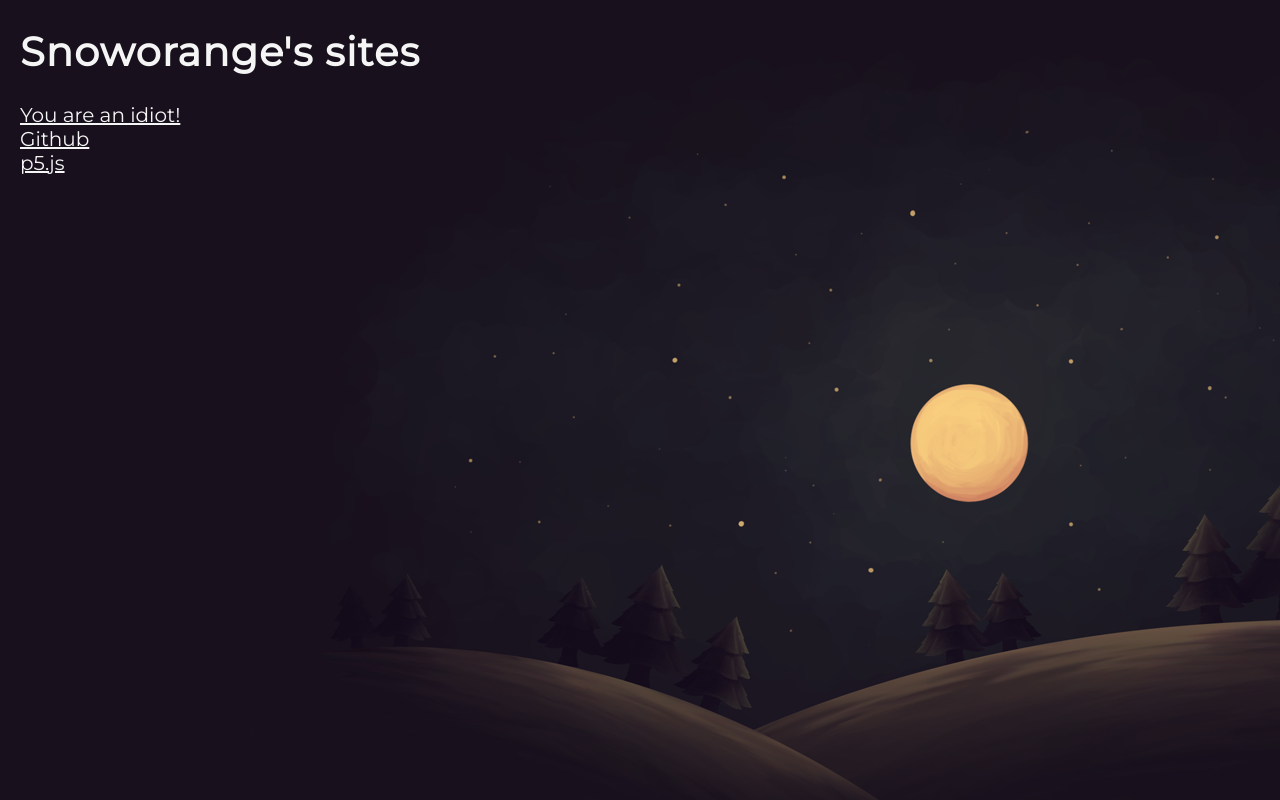
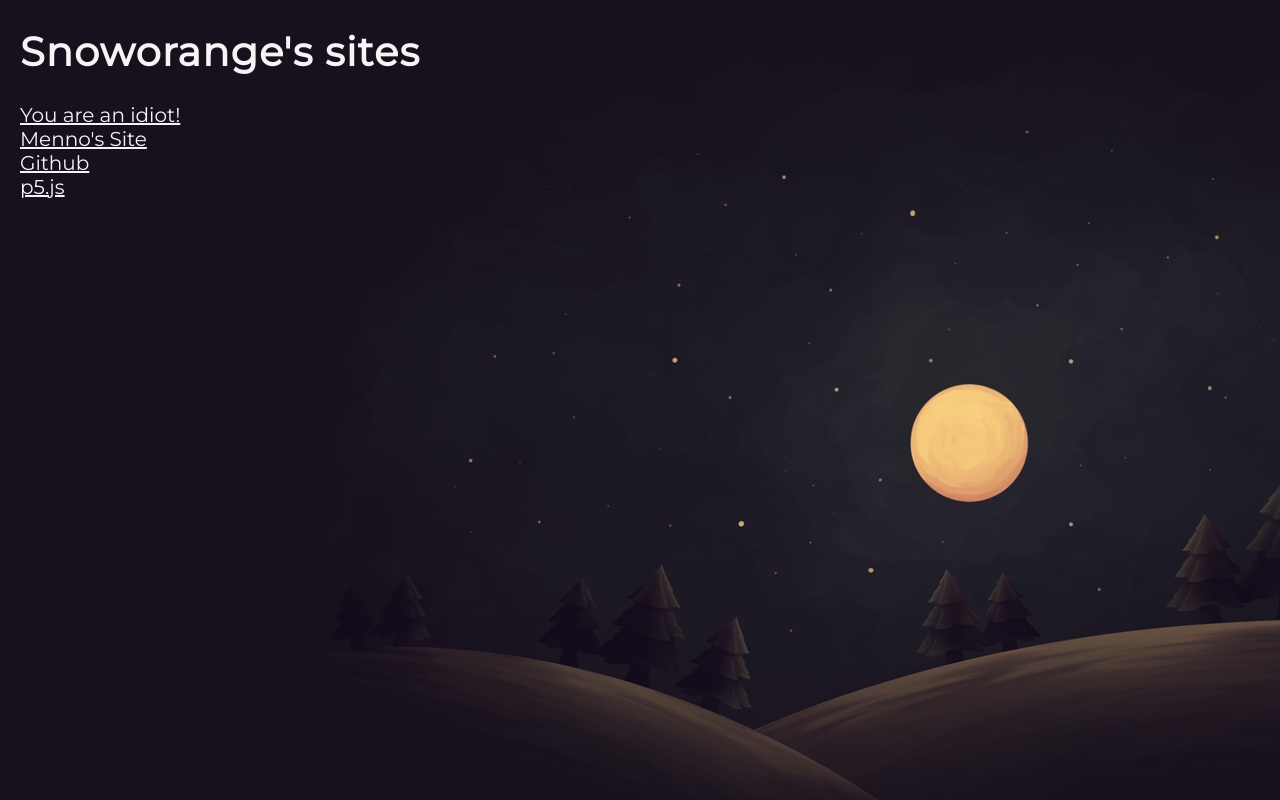
Before and after one commit to Snoworange420/snoworange420.github.io, a plain HTML site: page index.html in a window 1280 px wide. Drawn offline with Linux system fonts and the light colour scheme.

Commit message:
Add files via upload

```diff
--- a/index.html
+++ b/index.html
@@ -16,6 +16,7 @@
   <body>
     <h1 style="color:whitesmoke">Snoworange's sites</h1>
     <a style="color:whitesmoke" href="lol.html">You are an idiot!</a><br>
+      <a style="color:whitesmoke" href="menno.html">Menno's Site</a><br>
     <a style="color:whitesmoke" href="https://github.com/Snoworange420">Github</a><br>
     <a style="color:whitesmoke" href="https://editor.p5js.org/Snoworange69/sketches">p5.js</a><br>
   </body>
```
